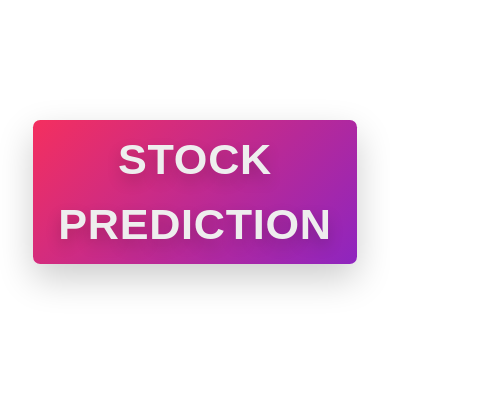
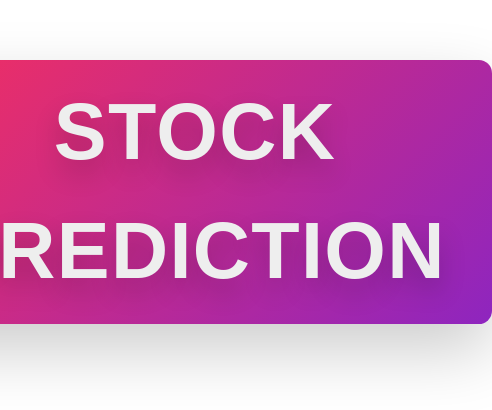
Before and after one commit to armenbakir/Krosus-Sorks-Stock-Advice, a Next.js app: page / in a window 390 px wide. Shown: the part 230-640 px from the top of the page, 492 px wide, since content can reach past the window. Built offline with nearby package versions, Linux system fonts and the light colour scheme.

Commit message:
more css changes

```diff
--- a/src/app/globals.css
+++ b/src/app/globals.css
@@ -21,6 +21,6 @@ html {
 
 @media (max-width: 500px) {
   html {
-    font-size: 45%;
+    font-size: 82.5%;
   }
 }
```
